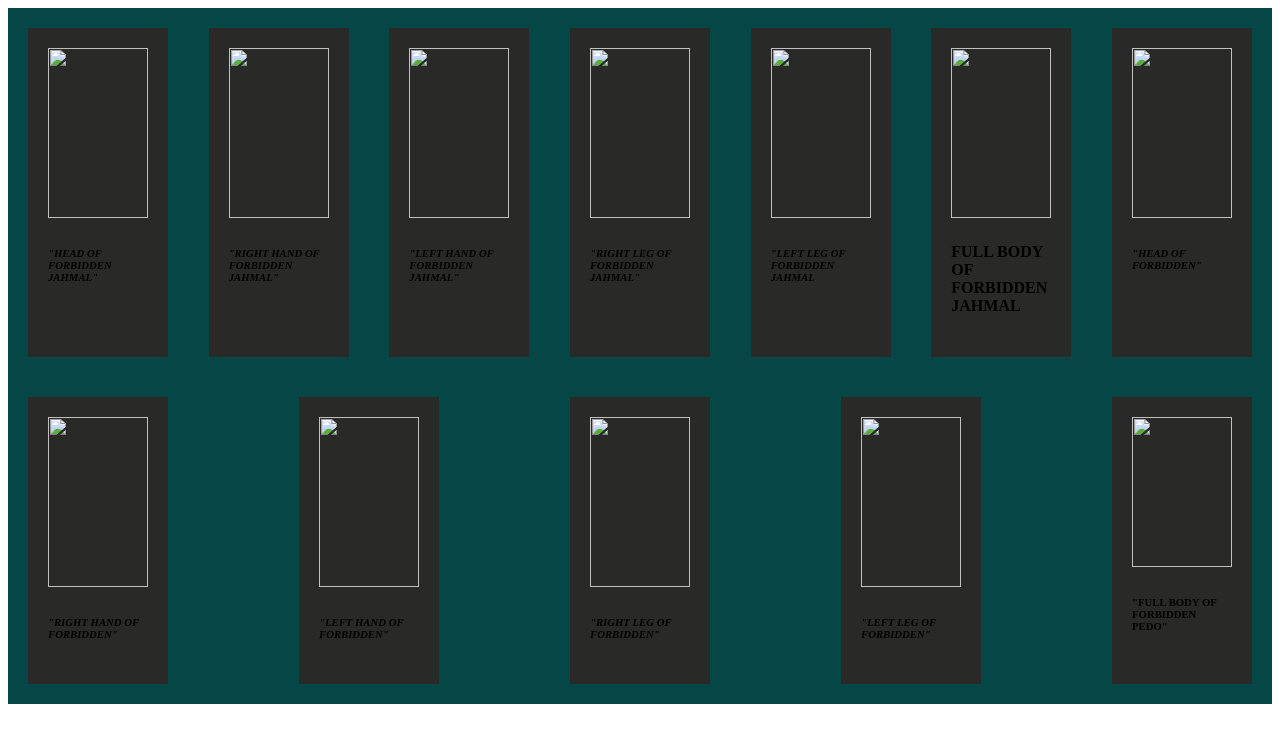
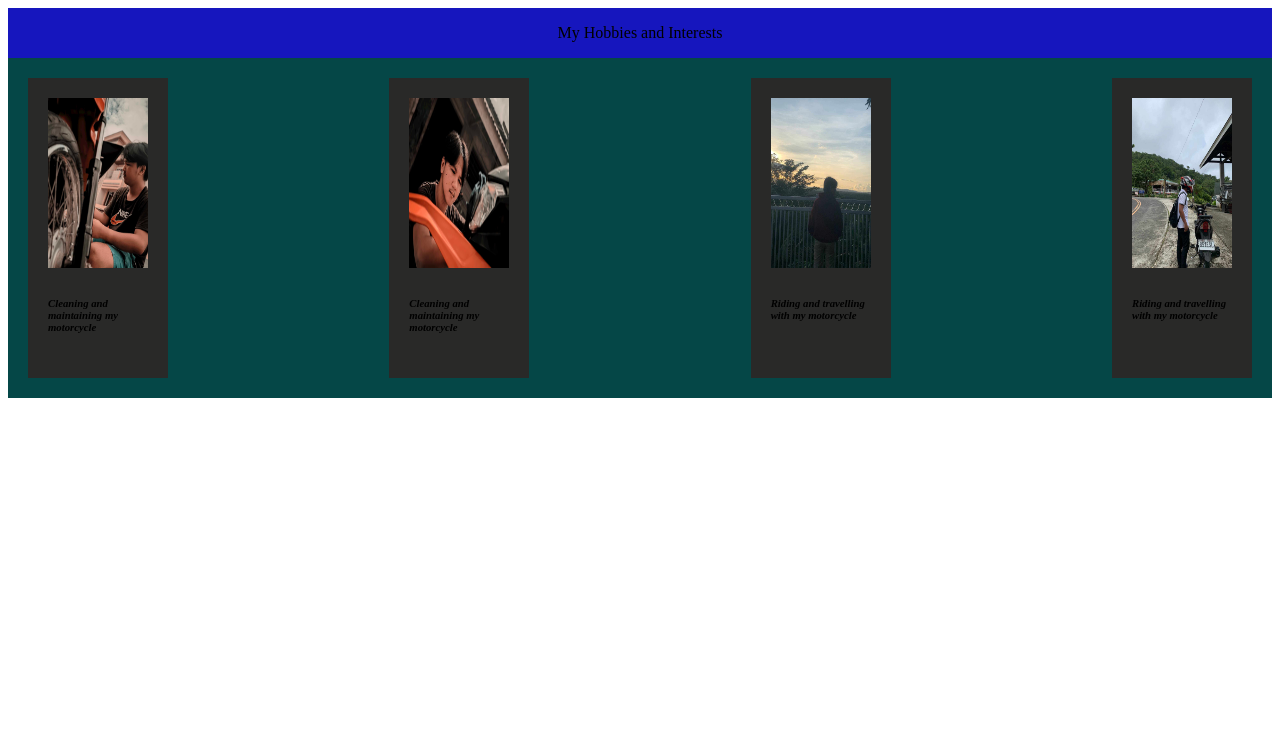
Before and after one commit to JohnMarkP1/test-jamal, a plain HTML site: page index.html in a window 1280 px wide. Drawn offline with Linux system fonts and the light colour scheme.

Commit message:
Added images

```diff
--- a/index.html
+++ b/index.html
@@ -7,57 +7,27 @@
 </head>
 
 <link rel="stylesheet" href="index.css">
-
+<nav class="navbar" style="height: 50px; background-color: rgb(22, 22, 190); display: flex; justify-content: center; align-items: center;">My Hobbies and Interests
+</nav>
 <body>
     <div class="container">
         <div class="card">
-            <img src="head.jpg" width="100px" height="170px">
-            <h6><i>"HEAD OF FORBIDDEN JAHMAL"</i></h6>
+            <img src="462552905_1951970145287092_3471227380619295798_n.jpg" width="100px" height="170px">
+            <h6><i>Cleaning and maintaining my motorcycle</i></h6>
         </div>
         <div class="card">
-            <img src="hand 1.jpg" width="100px" height="170px">
-            <h6><i>"RIGHT HAND OF FORBIDDEN JAHMAL"</i></h6>
+            <img src="462564357_425617443701931_40199417001210124_n.jpg" width="100px" height="170px">
+            <h6><i>Cleaning and maintaining my motorcycle</i></h6>
         </div>
         <div class="card">
-            <img src="hand 2.jpg" width="100px" height="170px">
-            <h6><i>"LEFT HAND OF FORBIDDEN JAHMAL"</i></h6>
+            <img src="462570279_616501624278522_180355779120709986_n.jpg" width="100px" height="170px">
+            <h6><i>Riding and travelling with my motorcycle</i></h6>
         </div>
         <div class="card">
-            <img src="leg 1.jpg" width="100px" height="170px">
-            <h6><i>"RIGHT LEG OF FORBIDDEN JAHMAL"</i></h6>
+            <img src="462583291_1321702508833521_5593413280960622073_n.jpg" width="100px" height="170px">
+            <h6><i>Riding and travelling with my motorcycle</i></h6>
         </div>
-        <div class="card">
-            <img src="leg 2.jpg" width="100px" height="170px">
-            <h6><i>"LEFT LEG OF FORBIDDEN JAHMAL</i></h6>
-        </div>
-        <div class="card">
-            <img src="FULL BODY EXODIA.jpg" width="100px" height="170px">
-            <h4><strong>FULL BODY OF FORBIDDEN JAHMAL</strong></h4>
-        </div>
-        <div class="card">
-            <img src="hEAD (2).jpg" width="100px" height="170px">
-            <h6><i>"HEAD OF FORBIDDEN"</i></h6>
-        </div>
-        <div class="card">
-            <img src="Hand 1 (2).jpg" width="100px" height="170px">
-            <h6><i>"RIGHT HAND OF FORBIDDEN"</i></h6>
-        </div>
-        <div class="card">
-            <img src="HAND 2 (2).jpg" width="100px" height="170px">
-            <h6><i>"LEFT HAND OF FORBIDDEN"</i></h6>
-        </div>
-        <div class="card">
-            <img src="LEG 1 (2).jpg" width="100px" height="170px">
-            <h6><i>"RIGHT LEG OF FORBIDDEN"</i></h6>
-        </div>
-        <div class="card">
-            <img src="LEG 2 (2).jpg" width="100px" height="170px">
-            <h6><i>"LEFT LEG OF FORBIDDEN"</i></h6>
-        </div>
-        <div class="card">
-            <img src="FULL BODY PEDO.jpg" width="100px" height="150px">
-            <h6><strong>"FULL BODY OF FORBIDDEN PEDO"</strong></h6>
-        </div>
+
 
 
     </div>
```
Also changed, not shown: 462552905_1951970145287092_3471227380619295798_n.jpg (added), 462564357_425617443701931_40199417001210124_n.jpg (added), 462570279_616501624278522_180355779120709986_n.jpg (added), 462583291_1321702508833521_5593413280960622073_n.jpg (added).
